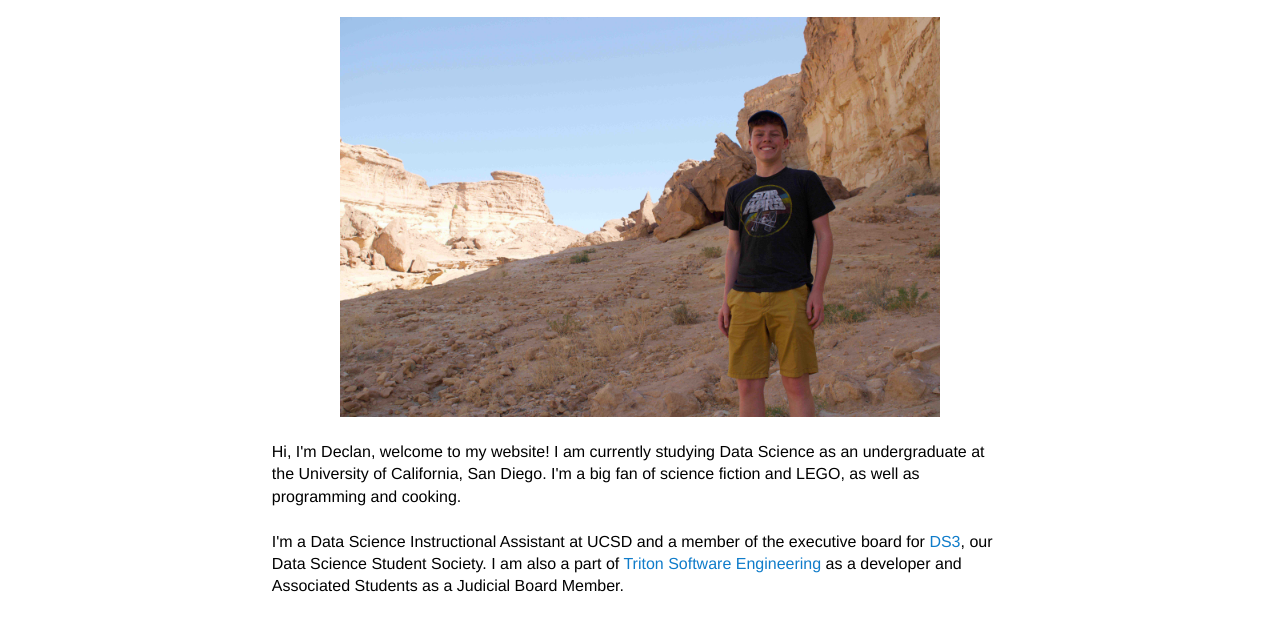
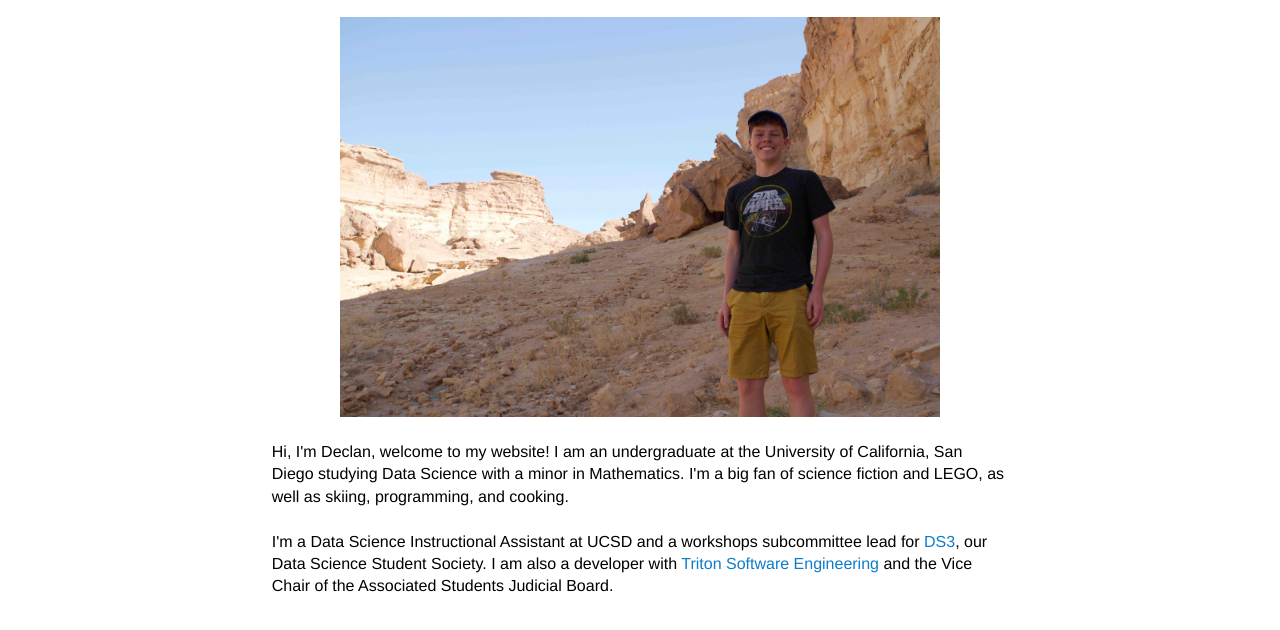
Before and after one commit to declansullivan/declansullivan.github.io-old, a plain HTML site: page index.html in a window 1280 px wide. Shown: the part 160-790 px from the top of the page. Drawn offline with nearby package versions, Linux system fonts and the light colour scheme.

Commit message:
updated homepage text

```diff
--- a/index.html
+++ b/index.html
@@ -37,14 +37,14 @@
         <div class="subimgborder">
           <img class="home" onmouseenter="newImg(this)" onmouseleave="oldImg(this)" src="/images/home.jpg"></img>
             <p class="about">
-              Hi, I'm Declan, welcome to my website! I am currently studying Data Science as an undergraduate at
-              the University of California, San Diego. I'm a big fan of science fiction and LEGO, as well as programming
+              Hi, I'm Declan, welcome to my website! I am an undergraduate at the University of California, San Diego studying
+              Data Science with a minor in Mathematics. I'm a big fan of science fiction and LEGO, as well as skiing, programming,
               and cooking.
               <br><br>
-              I'm a Data Science Instructional Assistant at UCSD and a member of the executive board for
+              I'm a Data Science Instructional Assistant at UCSD and a workshops subcommittee lead for
               <a href="https://medium.com/ds3ucsd" target="_blank">DS3</a>, our Data Science Student Society.
-              I am also a part of <a href="http://tc.ucsd.edu/" target="_blank">Triton Software Engineering</a>
-              as a developer and Associated Students as a Judicial Board Member.
+              I am also a developer with <a href="http://tc.ucsd.edu/" target="_blank">Triton Software Engineering</a>
+              and the Vice Chair of the Associated Students Judicial Board.
             </p>
         </div>
     </div>
```
